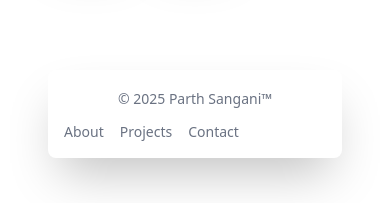
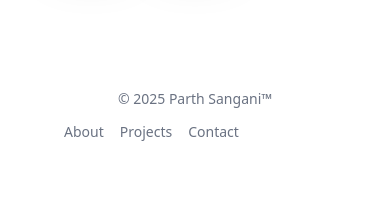
Before and after one commit to Psangs1/PersonalWebsite, a React (Vite) app: page / in a window 390 px wide. Shown: the part 7575-7778 px from the top of the page. Built offline with nearby package versions, Linux system fonts and the light colour scheme; the HTML template or start-up script is replaced by a standard one.

Commit message:
footer final changes

```diff
--- a/src/components/Footer.tsx
+++ b/src/components/Footer.tsx
@@ -3,9 +3,9 @@
 const Footer = () => {
     return (
         <>
-        <footer className="rounded-lg shadow-2xl mt-30 p-4">
+        <footer className="rounded-lg mt-30 p-4">
             <div className="md:flex md:items-center md:justify-between align-bottom">
-            <span className="text-sm text-gray-500 sm:text-center dark:text-gray-400">© 2025 <a href="https://flowbite.com/" className="hover:underline">Parth Sangani™</a>
+            <span className="text-sm text-gray-500 sm:text-center dark:text-gray-400">© 2025 <a href="https://parth-sangani.vercel.app" className="hover:underline">Parth Sangani™</a>
             </span>
             <ul className="flex flex-wrap items-center mt-3 text-sm font-medium text-gray-500 dark:text-gray-400 sm:mt-0">
                 <li>
```
